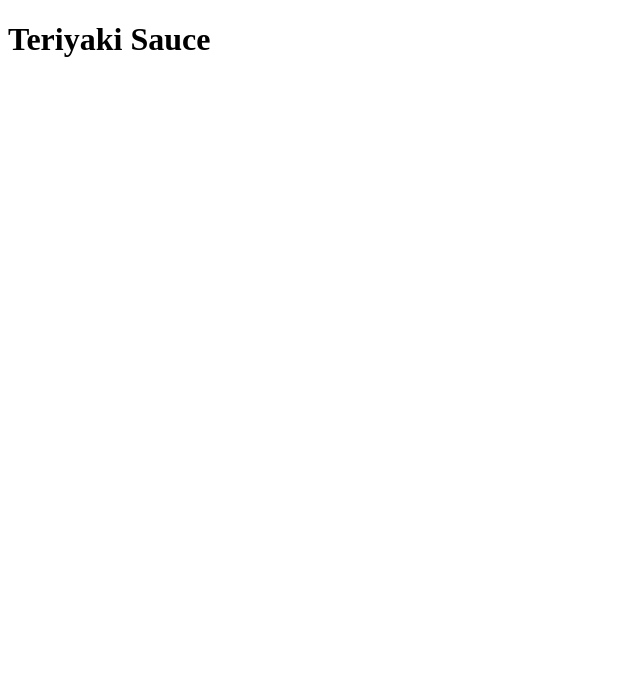
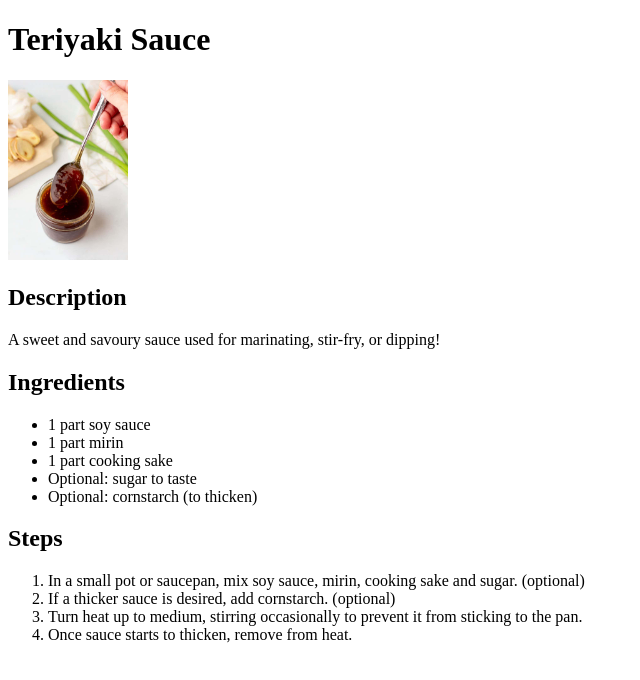
Before and after one commit to oidwa8/odin-recipes, a plain HTML site: page recipes/teriyaki.html in a window 1280 px wide. Shown: the whole page, without its empty margins (0-640 px from the left). Drawn offline with Linux system fonts and the light colour scheme.

Commit message:
Added recipe descriptions, ingredients, instructions and picture.

```diff
--- a/recipes/teriyaki.html
+++ b/recipes/teriyaki.html
@@ -7,5 +7,26 @@
 
     <body>
         <h1>Teriyaki Sauce</h1>
+        <img src="../img/teriyaki.jpg" width="120" alt="Bottle of teriyaki sauce on a table.">
+
+        <h2>Description</h2>
+        <p>A sweet and savoury sauce used for marinating, stir-fry, or dipping!</p>
+
+        <h2>Ingredients</h2>
+        <ul>
+            <li>1 part soy sauce</li>
+            <li>1 part mirin</li>
+            <li>1 part cooking sake</li>
+            <li>Optional: sugar to taste</li>
+            <li>Optional: cornstarch (to thicken)</li>
+        </ul>
+
+        <h2>Steps</h2>
+        <ol>
+            <li>In a small pot or saucepan, mix soy sauce, mirin, cooking sake and sugar. (optional)</li>
+            <li>If a thicker sauce is desired, add cornstarch. (optional)</li>
+            <li>Turn heat up to medium, stirring occasionally to prevent it from sticking to the pan.</li>
+            <li>Once sauce starts to thicken, remove from heat.</li>
+        </ol>
     </body>
 </html>
```
Also changed, not shown: img/teriyaki.jpg (added).
